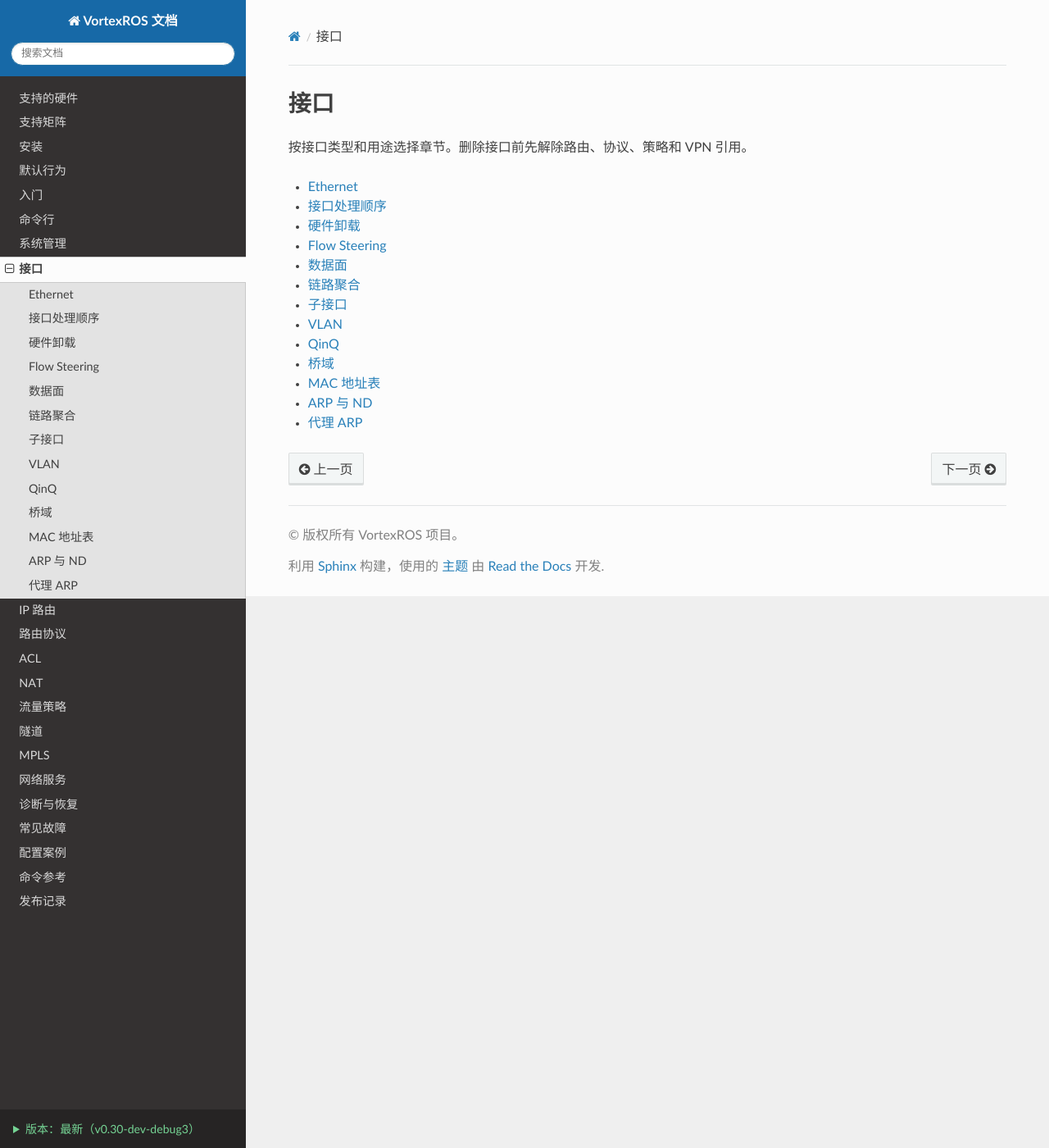
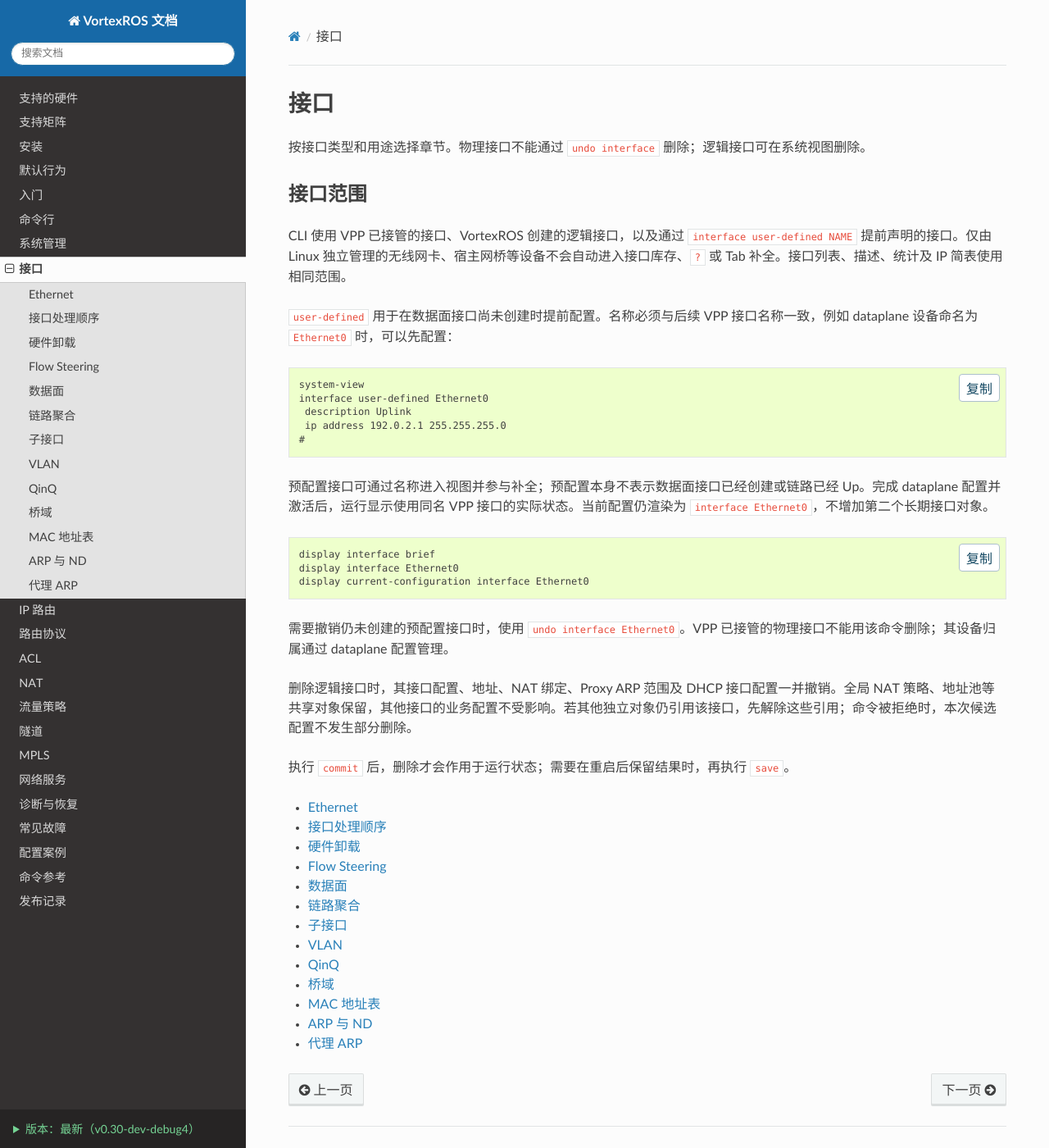
Before and after one commit to opennw-rui/vortexros-docs, a Sphinx documentation site: the page built from docs/operator/03-interfaces-l2.md, in a window 1280 px wide and 1400 px high. Shown: the whole window at 82% size. Built offline with Sphinx 7.4.7 and the Read the Docs theme 3.1.0, drawn with Linux system fonts in a browser that asks for light colours.

Commit message:
Publish Debug 4 manual: managed interfaces and configuration lifecycle [skip ci]

````diff
--- a/docs/conf.py
+++ b/docs/conf.py
@@ -1,7 +1,7 @@
 project = "VortexROS 文档"
 copyright = "VortexROS 项目"
 version = "0.30"
-release = "v0.30-dev-debug3"
+release = "v0.30-dev-debug4"
 language = "zh_CN"
 extensions = ["myst_parser"]
 source_suffix = {".md": "markdown"}
--- a/docs/operator/03-interfaces-l2.md
+++ b/docs/operator/03-interfaces-l2.md
@@ -1,6 +1,35 @@
 # 接口
 
-按接口类型和用途选择章节。删除接口前先解除路由、协议、策略和 VPN 引用。
+按接口类型和用途选择章节。物理接口不能通过 `undo interface` 删除；逻辑接口可在系统视图删除。
+
+## 接口范围
+
+CLI 使用 VPP 已接管的接口、VortexROS 创建的逻辑接口，以及通过 `interface user-defined NAME` 提前声明的接口。仅由 Linux 独立管理的无线网卡、宿主网桥等设备不会自动进入接口库存、`?` 或 Tab 补全。接口列表、描述、统计及 IP 简表使用相同范围。
+
+`user-defined` 用于在数据面接口尚未创建时提前配置。名称必须与后续 VPP 接口名称一致，例如 dataplane 设备命名为 `Ethernet0` 时，可以先配置：
+
+```text
+system-view
+interface user-defined Ethernet0
+ description Uplink
+ ip address 192.0.2.1 255.255.255.0
+#
+```
+
+预配置接口可通过名称进入视图并参与补全；预配置本身不表示数据面接口已经创建或链路已经 Up。完成 dataplane 配置并激活后，运行显示使用同名 VPP 接口的实际状态。当前配置仍渲染为 `interface Ethernet0`，不增加第二个长期接口对象。
+
+```text
+display interface brief
+display interface Ethernet0
+display current-configuration interface Ethernet0
+```
+
+需要撤销仍未创建的预配置接口时，使用 `undo interface Ethernet0`。VPP 已接管的物理接口不能用该命令删除；其设备归属通过 dataplane 配置管理。
+
+
+删除逻辑接口时，其接口配置、地址、NAT 绑定、Proxy ARP 范围及 DHCP 接口配置一并撤销。全局 NAT 策略、地址池等共享对象保留，其他接口的业务配置不受影响。若其他独立对象仍引用该接口，先解除这些引用；命令被拒绝时，本次候选配置不发生部分删除。
+
+执行 `commit` 后，删除才会作用于运行状态；需要在重启后保留结果时，再执行 `save`。
 
 ~~~{toctree}
 :maxdepth: 1
````
Also changed, not shown: README.md (+1 -1 lines), docs/index.md (+1 -1 lines), docs/operator/subinterfaces-l3.md (+3 -1 lines), docs/release/debug4.md (added, +27 -0 lines), docs/release/index.md (+3 -2 lines), docs/versions.md (+2 -2 lines).
